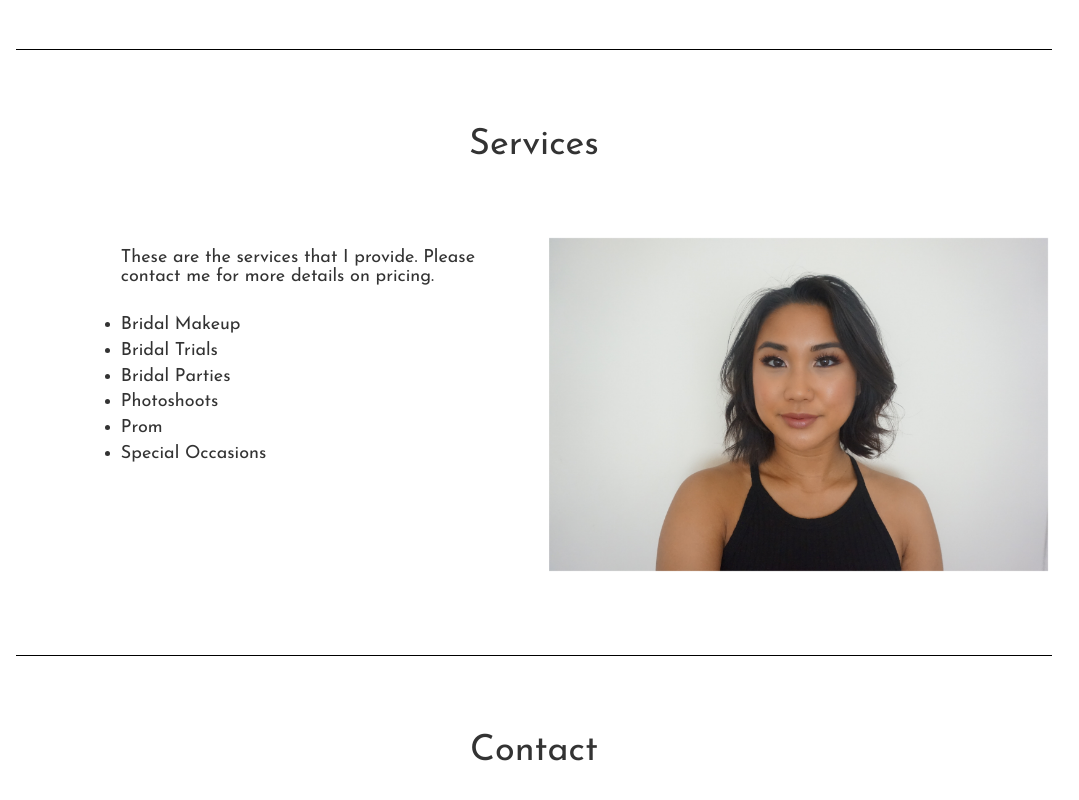
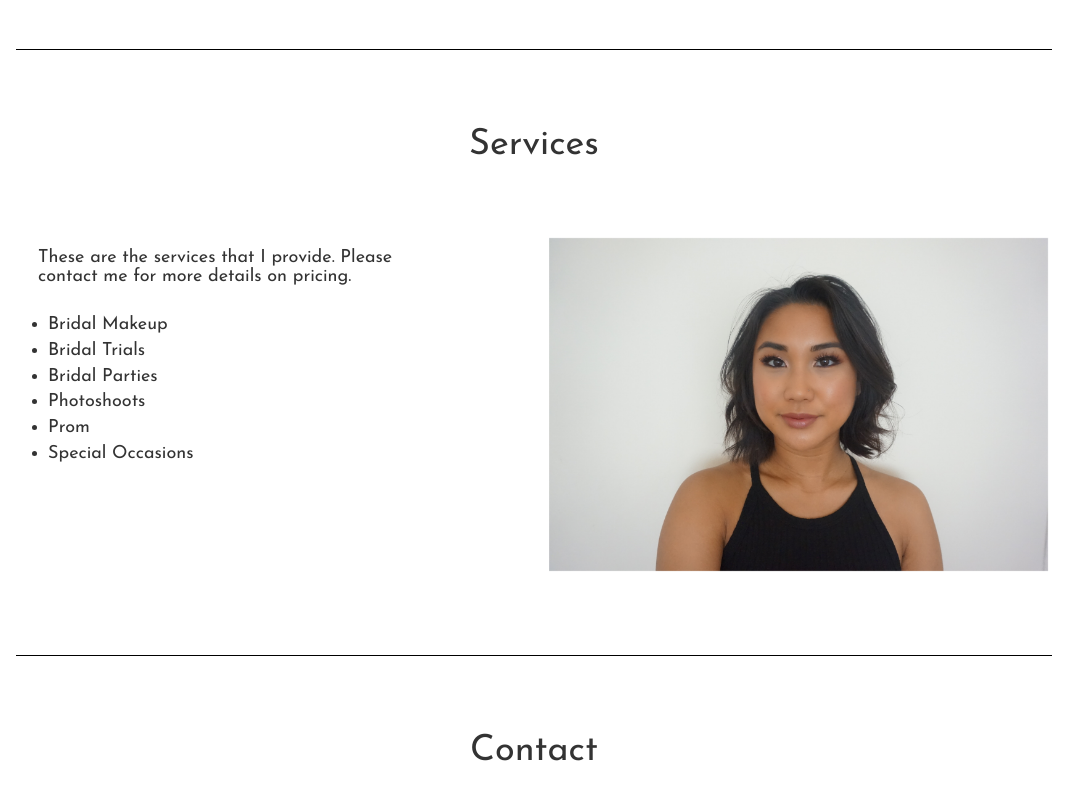
Before and after one commit to Dnguye92/afMua, a website: page index.html in a window 1280 px wide. Shown: the part 1463-2263 px from the top of the page, without its empty margins (106-1185 px from the left). Drawn offline with Linux system fonts and the light colour scheme.

Commit message:
fixed margin/padding on services

```diff
--- a/css/main.css
+++ b/css/main.css
@@ -200,11 +200,11 @@ footer a:nth-child(1) {
 }
 
 #services ul {
-	margin-left: 7.2em;
+	margin-left: 2em;
 }
 
 #services h4 {
-	margin-left: 5.6em;
+	margin-left: 1em;
 	width: 80%;
 }
 
```
